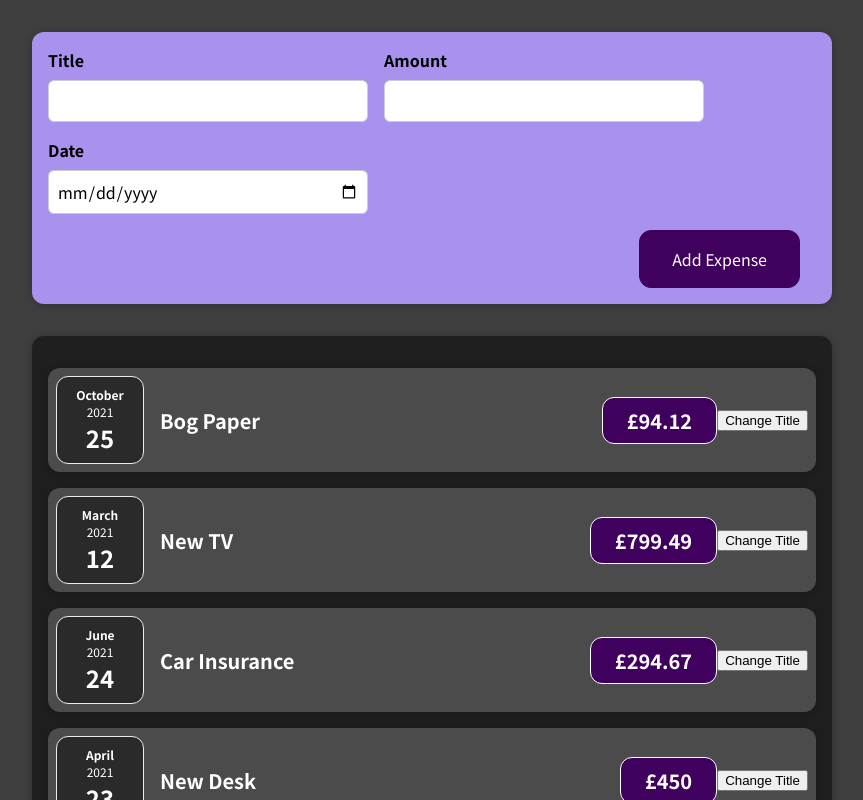
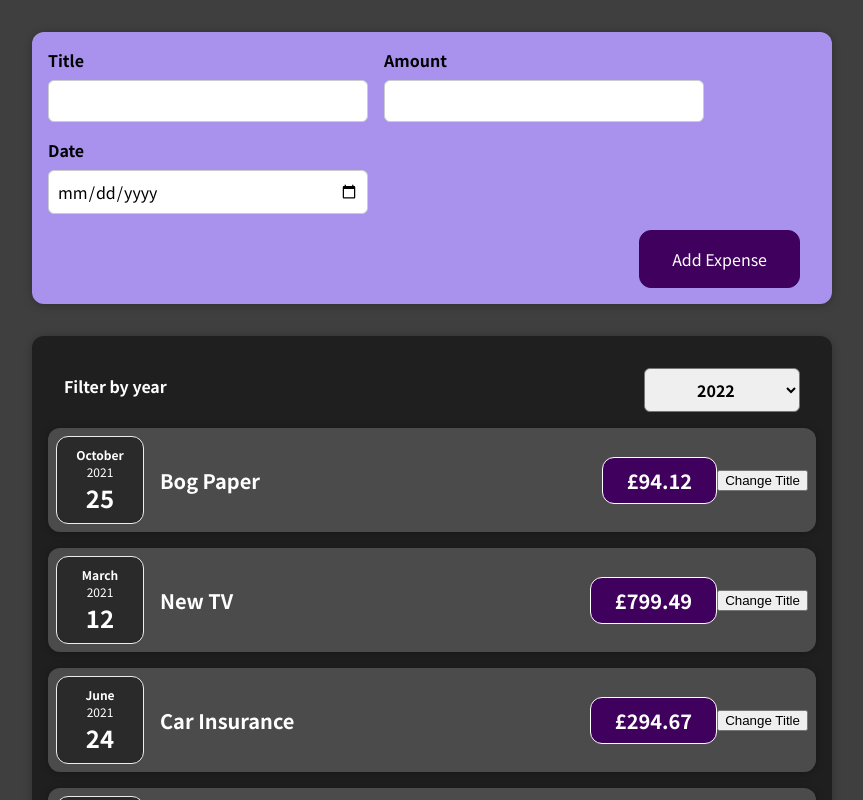
Before and after one commit to benwest0291/first-react-app, a React (Create React App) app: page / in a window 1280 px wide. Shown: the top 800 px of the page, without its empty margins (208-1071 px from the left). Built offline with nearby package versions, Linux system fonts and the light colour scheme.

Commit message:
up to date app

```diff
--- a/src/components/Expenses/Expenses.js
+++ b/src/components/Expenses/Expenses.js
@@ -1,12 +1,15 @@
 import React from "react"; // importing React (Optional)
 
-import ExpenseItem from "./ExpenseItem"; // importing ExpenseItem
+import ExpenseItem from "./ExpensesItem"; // importing ExpenseItem
+import ExpensesFilter from "./ExpensesFilter";
 import Card from "../UI/Card"; // card componet that is set for css styles
 import "./Expenses.css"; // importing css styles
 
 const Expenses = (props) => {
   return (
+    <div>
       <Card className="expenses">
+        <ExpensesFilter />
         <ExpenseItem
           title={props.items[0].title}
           amount={props.items[0].amount}
@@ -28,6 +31,7 @@ const Expenses = (props) => {
           date={props.items[3].date}
         />
       </Card>
+    </div>
   );
 };
 // Arrow function that has all components that has extracted the infor from the
--- /dev/null
+++ b/src/components/Expenses/ExpensesFilter.css
@@ -0,0 +1,24 @@
+.expenses-filter {
+  color: white;
+  padding: 0 1rem;
+}
+
+.expenses-filter__control {
+  display: flex;
+  width: 100%;
+  align-items: center;
+  justify-content: space-between;
+  margin: 1rem 0;
+}
+
+.expenses-filter label {
+  font-weight: bold;
+  margin-bottom: 0.5rem;
+}
+
+.expenses-filter select {
+  font: inherit;
+  padding: 0.5rem 3rem;
+  font-weight: bold;
+  border-radius: 6px;
+}
--- a/src/components/Expenses/ExpenseItem.js
+++ b/src/components/Expenses/ExpensesItem.js
@@ -2,7 +2,7 @@ import React, { useState } from "react"; // importing React (optional)
 
 import ExpenseDate from "./ExpenseDate"; // importing expenseDate
 import Card from "../UI/Card"; // card componet that is set for css styles
-import "./ExpenseItem.css"; // importing css styles
+import "./ExpensesItem.css"; // importing css styles
 
 const ExpenseItem = (props) => {
   const [title, setTitle] = useState(props.title);
```
Also changed, not shown: src/components/Expenses/ExpensesFilter.js (renamed from src/components/Expenses/ExpenseFilter.js), src/components/Expenses/ExpensesItem.css (renamed from src/components/Expenses/ExpenseItem.css), 1 other file (tests, documents, lock files or other folders). Lines whose indentation alone changed are shown as unchanged.
